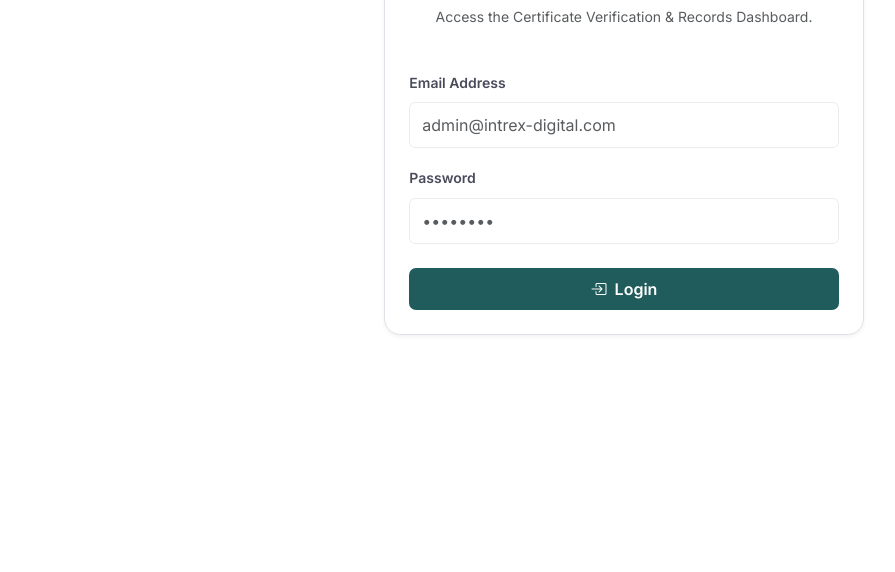
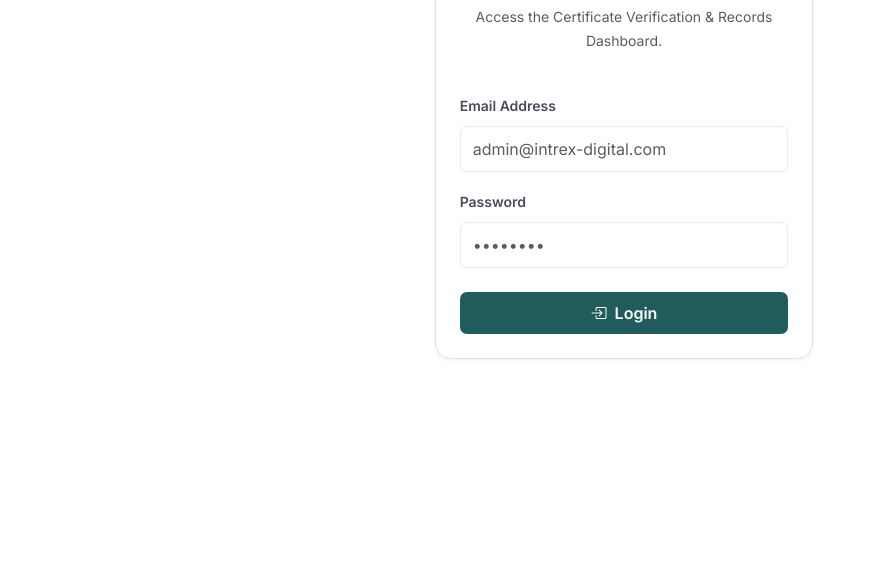
Before and after one commit to jobaerlisedu/intrex-digital, a plain HTML site: page dashboard.html in a window 1280 px wide. Shown: the part 228-800 px from the top of the page, without its empty margins (16-911 px from the left). Drawn offline with Linux system fonts and the light colour scheme; no server answers.

Commit message:
Reduce login card width to col-md-4

```diff
--- a/dashboard.html
+++ b/dashboard.html
@@ -45,7 +45,7 @@
         <div class="row justify-content-center">
 
           <!-- 1. LOGIN INTERFACE -->
-          <div id="loginSection" class="col-md-5" data-aos="fade-up">
+          <div id="loginSection" class="col-md-4" data-aos="fade-up">
             <div class="card p-4 rounded-4 shadow-sm border">
               <div class="text-center mb-4">
                 <img src="assets/images/logo/intrex-logo.svg" alt="Logo" class="mb-3" style="height: 40px;">
```
